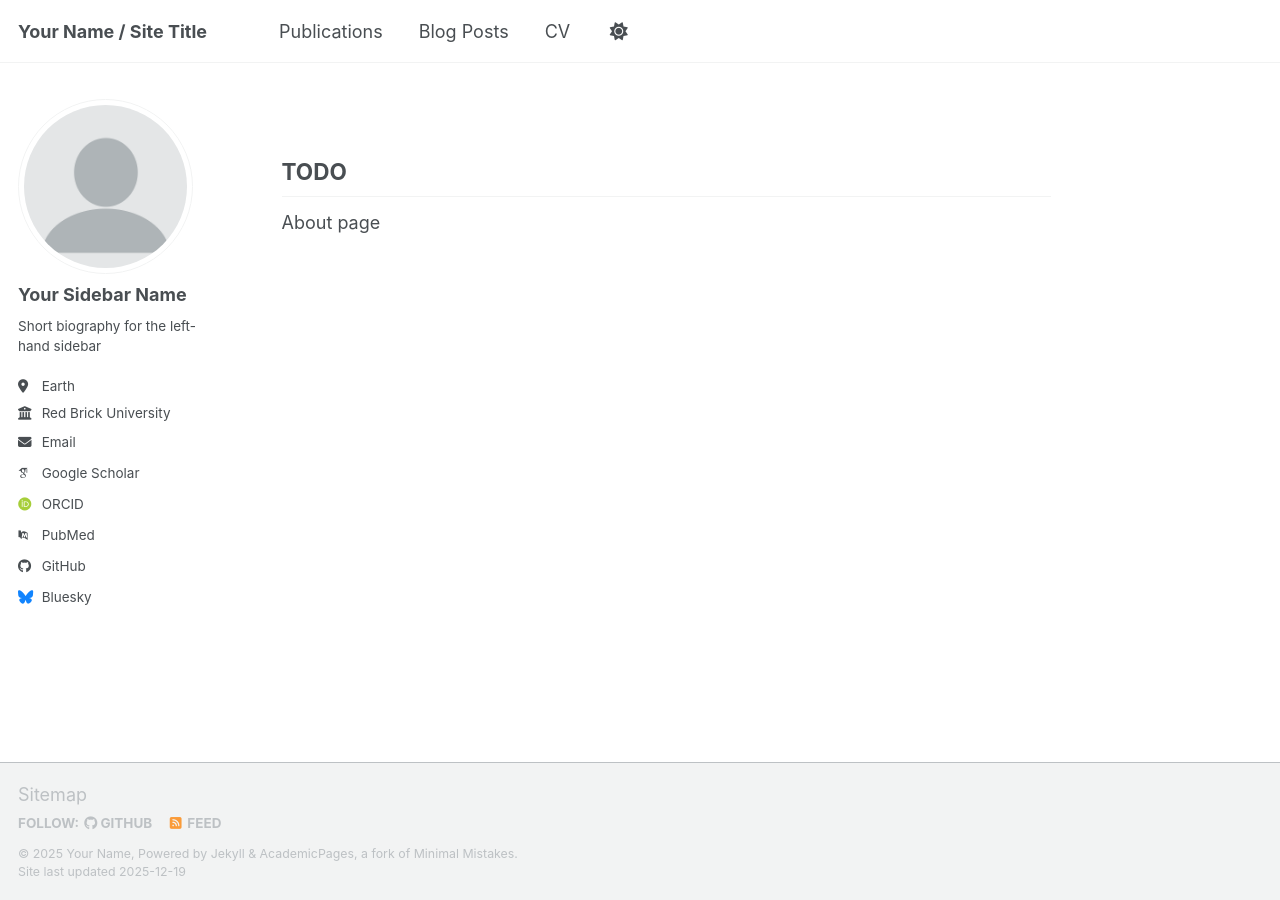
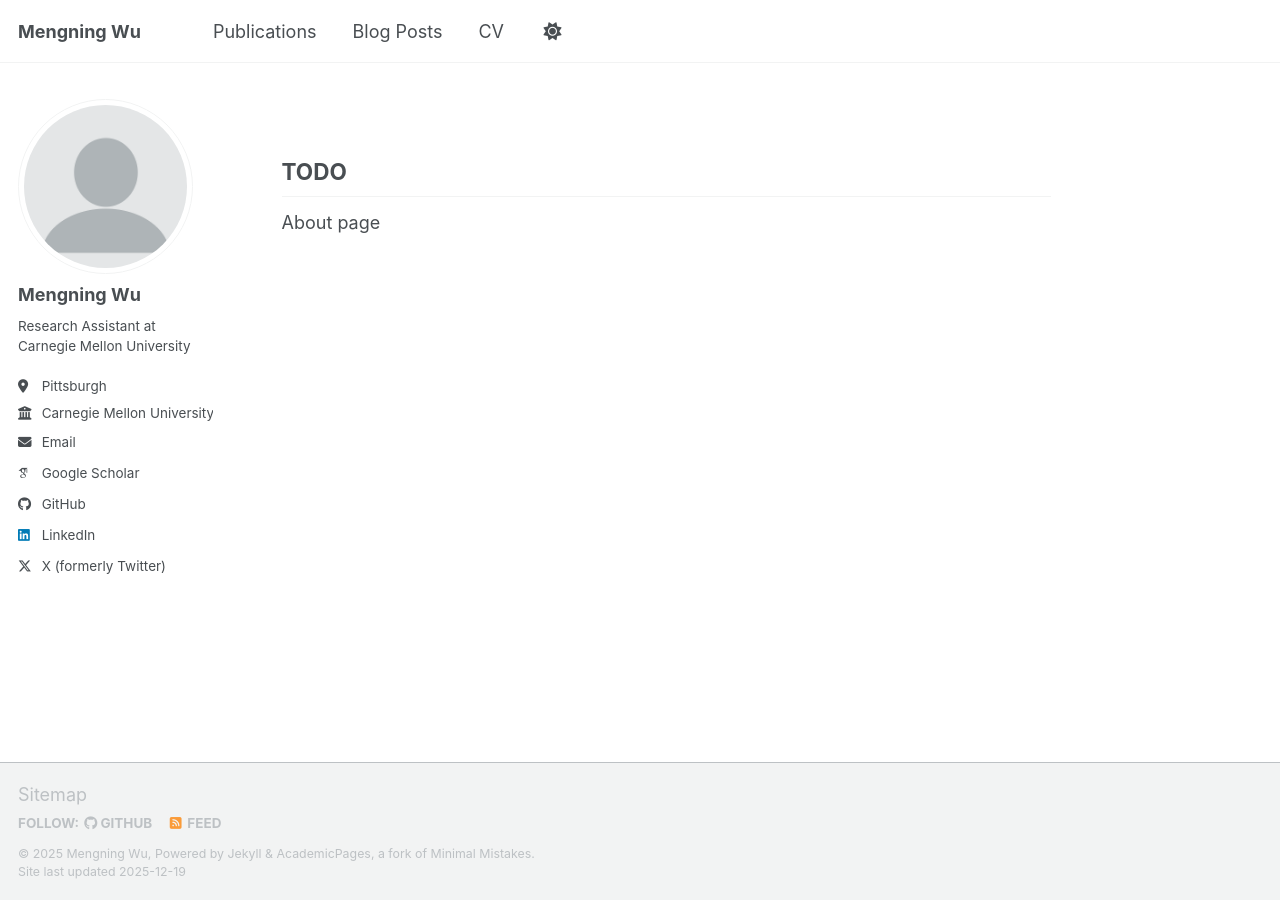
Before and after one commit to wmn-231314/wmn-231314.github.io, a Jekyll site: the page built from _pages/about.md, in a window 1280 px wide. Built offline with Jekyll 4.4.1, drawn with Linux system fonts in a browser that asks for light colours; some web fonts are replaced; a script bundle is joined from its source files by our own code; library files that are not in the unit come from our copies.

Commit message:
[remove]

```diff
--- a/_config.yml
+++ b/_config.yml
@@ -9,14 +9,14 @@
 # Basic Site Settings
 locale                   : "en-US"
 site_theme               : "default" # Currently available options are "default", "air"
-title                    : "Your Name / Site Title"
+title                    : "Mengning Wu"
 title_separator          : "-"
-name                     : &name "Your Name"
-description              : &description "Your Name's academic portfolio"   # Update this with a general description of your site, this is the default if not overridden by a page
-url                      : https://academicpages.github.io # The base hostname & protocol for your site e.g. "https://[your GitHub username].github.io",
+name                     : &name "Mengning Wu"
+description              : &description "Mengning Wu's academic portfolio"   # Update this with a general description of your site, this is the default if not overridden by a page
+url                      : https://wmn-231314.github.io # The base hostname & protocol for your site e.g. "https://[your GitHub username].github.io",
                                                            # or if you already have some other page hosted on Github then use "https://[your GitHub username].github.io/[Your Repo Name]"
 baseurl                  : "" # the subpath of your site, e.g. "/blog"
-repository               : "academicpages/academicpages.github.io"
+repository               : "wmn-231314/wmn-231314.github.io"
 
 # Site Author - The following control what appear as part of the author content on the side bar.
 #               If a field is blank the icon and link will not appear, otherwise it will be shown.
@@ -24,24 +24,24 @@ repository               : "academicpages/academicpages.github.io"
 author:
   # Biographic information
   avatar           : "profile.png"
-  name             : "Your Sidebar Name"
+  name             : "Mengning Wu"
   pronouns         : # example: "she/her"
-  bio              : "Short biography for the left-hand sidebar"
-  location         : "Earth"
-  employer         : "Red Brick University"
+  bio              : "Research Assistant at Carnegie Mellon University"
+  location         : "Pittsburgh"
+  employer         : "Carnegie Mellon University"
   uri              : # URL
-  email            : "none@example.org"
+  email            : "mengninw@andrew.cmu.edu"
 
   # Academic websites
   academia         : # URL
   arxiv            : # URL - Update with the correct link to your profile
-  googlescholar    : "https://scholar.google.com/citations?user=PS_CX0AAAAAJ"
+  googlescholar    : "https://scholar.google.com/citations?user=cwWpoIMAAAAJ&hl"
   inspire-hep      : # URL
   impactstory      : # URL
-  orcid            : "https://orcid.org/yourorcidurl"
+  orcid            : # URL
   semantic         : # URL
   ssrn             : # URL
-  pubmed           : "https://www.ncbi.nlm.nih.gov/pubmed/?term=john+snow"
+  pubmed           : # URL
   researchgate     : # URL
   scopus           : # URL
   zotero           : # URL
@@ -51,13 +51,13 @@ author:
   bitbucket        : # Username - Update with your username on the site
   codepen          : # Username
   dribbble         : # Username
-  github           : "academicpages"
+  github           : "wmn-231314"
   kaggle           : # Username
   stackoverflow    : # User number or user number and name (i.e., use "1" or "1/jeff-atwood")
 
   # Social media
   artstation       : # Username
-  bluesky          : "bsky.app" # Replace this with you Bluesky username
+  bluesky          : # Username
   facebook         : # Username
   flickr           : # Username
   foursquare       : # Username
@@ -66,7 +66,7 @@ author:
   keybase          : # Username
   instagram        : # Username
   lastfm           : # Username
-  linkedin         : # Username
+  linkedin         : "https://www.linkedin.com/in/mengning-wu-2ba8562ba"
   mastodon         : # URL
   medium           : # URL
   pinterest        : # Username
@@ -74,7 +74,7 @@ author:
   steam            : # Username
   telegram         : # URL
   tumblr           : # Username
-  twitter          : # Username for X / Twitter
+  twitter          : "WuMengning54261"
   vine             : # Username
   weibo            : # Username
   wikipedia        : # Username
```
